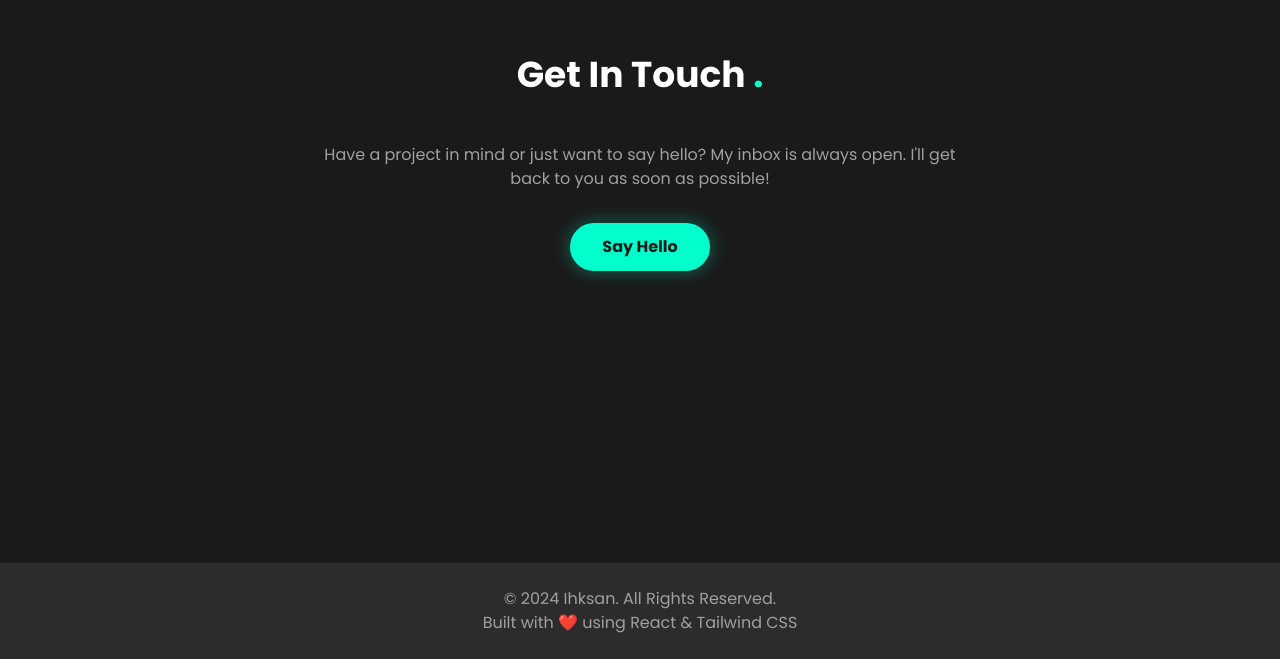
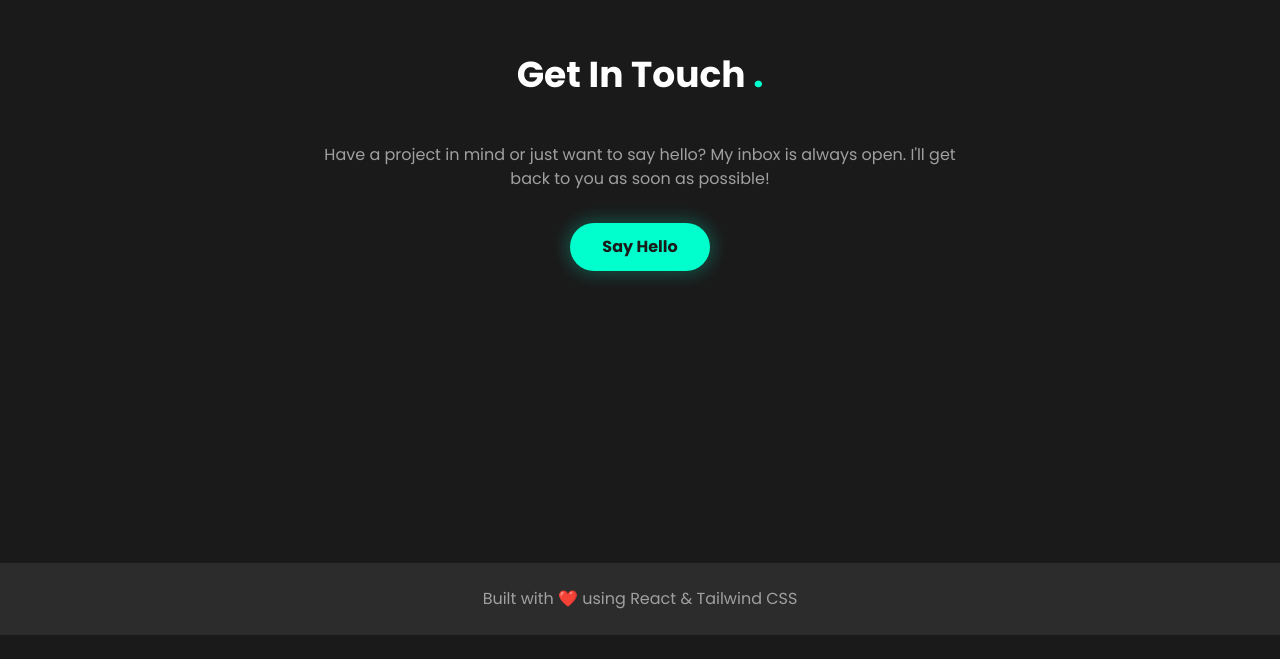
Before and after one commit to ihksanblny/Simple-Portofolio, a React (Vite) app: page / in a window 1280 px wide. Shown: the part 3437-4096 px from the top of the page. After the commit the page ends 4072 px from the top, so only its background shows below. Built offline with nearby package versions, Linux system fonts and the light colour scheme.

Commit message:
update footer

```diff
--- a/src/components/footer.jsx
+++ b/src/components/footer.jsx
@@ -2,7 +2,6 @@ export default function Footer() {
   return (
     <footer className="bg-dark-surface py-6">
       <div className="container mx-auto text-center text-text-muted">
-        <p>&copy; {new Date().getFullYear()} Ihksan. All Rights Reserved.</p>
         <p>Built with ❤️ using React & Tailwind CSS</p>
       </div>
     </footer>
```
